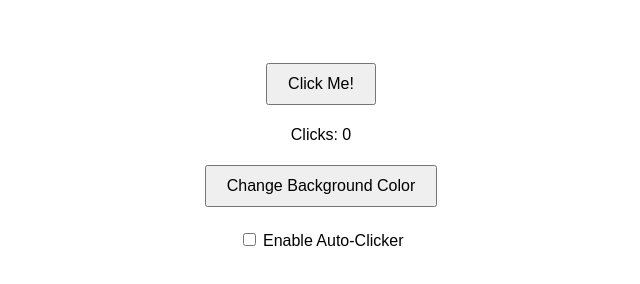
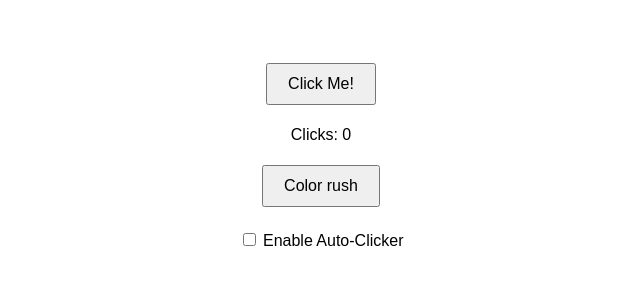
Before and after one commit to mangojoe03/mangojoe03.github.io, a plain HTML site: page merge_game.html in a window 1280 px wide. Shown: the whole page, without its empty margins (319-959 px from the left). Drawn offline with Linux system fonts and the light colour scheme.

Commit message:
color rush

```diff
--- a/merge_game.html
+++ b/merge_game.html
@@ -22,7 +22,7 @@
   <body>
     <button onclick="addClick()">Click Me!</button>
     <p id="clickcount">Clicks: 0</p>
-    <button onclick="changeColor()">Change Background Color</button>
+    <button onclick="changeColor()">Color rush</button>
 
     <br><br>
     <label>
```
